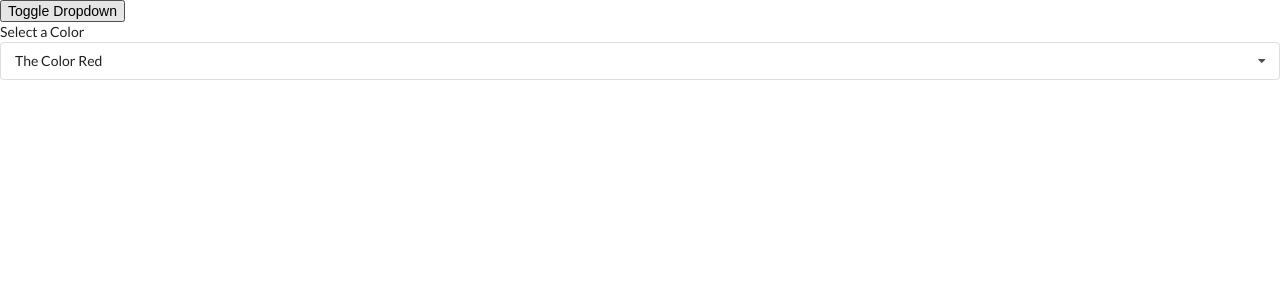
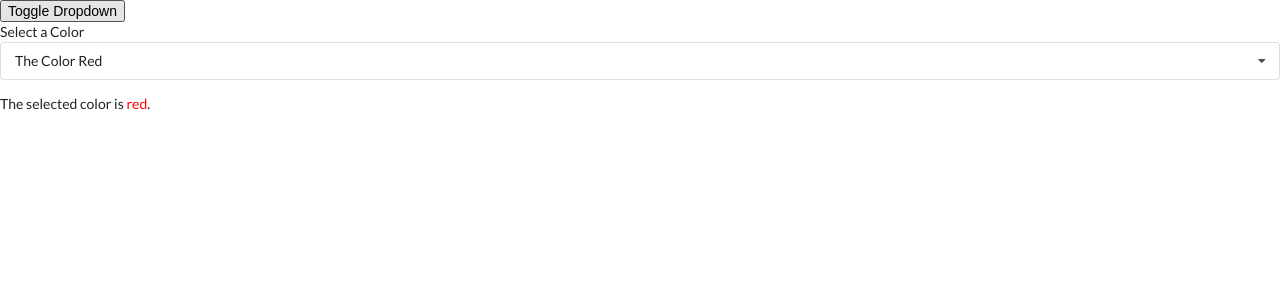
Before and after one commit to johnpospisil/react-widgets, a React (Create React App) app: page / in a window 1280 px wide. Shown: the top 300 px of the page. Built offline with nearby package versions, Linux system fonts and the light colour scheme.

Commit message:
Display the selected color

```diff
--- /dev/null
+++ b/src/components/Dropdown.css
@@ -0,0 +1,11 @@
+.red {
+  color: red;
+}
+
+.green {
+  color: green;
+}
+
+.blue {
+  color: blue;
+}
--- a/src/components/Dropdown.js
+++ b/src/components/Dropdown.js
@@ -1,4 +1,5 @@
 import React, { useState, useEffect, useRef } from "react";
+import "./Dropdown.css";
 
 const Dropdown = ({ options, selected, onSelectedChange }) => {
   const [open, setOpen] = useState(false);
@@ -58,6 +59,10 @@ const Dropdown = ({ options, selected, onSelectedChange }) => {
           </div>
         </div>
       </div>
+      <span>
+        The selected color is{" "}
+        <span className={selected.value}>{selected.value}</span>.
+      </span>
     </div>
   );
 };
```
